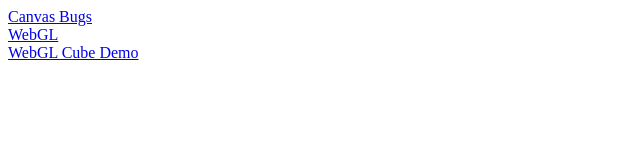
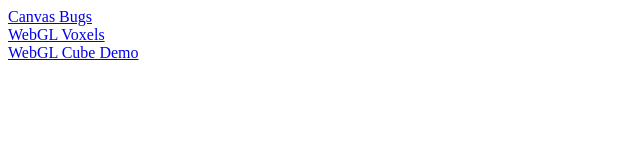
Before and after one commit to meeees/meeees.github.io, a plain HTML site: page index.html in a window 1280 px wide. Shown: the full height of the page, 0-640 px from the left. Drawn offline with Linux system fonts and the light colour scheme.

Commit message:
link name change

```diff
--- a/index.html
+++ b/index.html
@@ -5,7 +5,7 @@
     <body>
         <a href="bugs">Canvas Bugs</a>
         <br>
-        <a href="webgl">WebGL</a>
+        <a href="webgl">WebGL Voxels</a>
         <br>
         <a href="webgl-demo">WebGL Cube Demo</a>
     </body>
```
